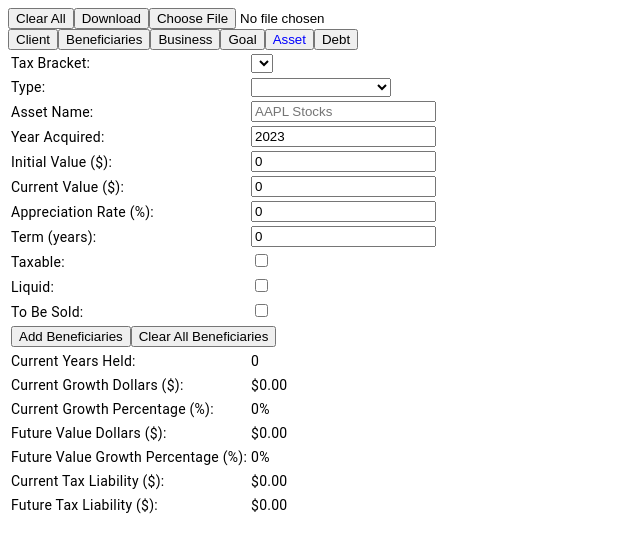
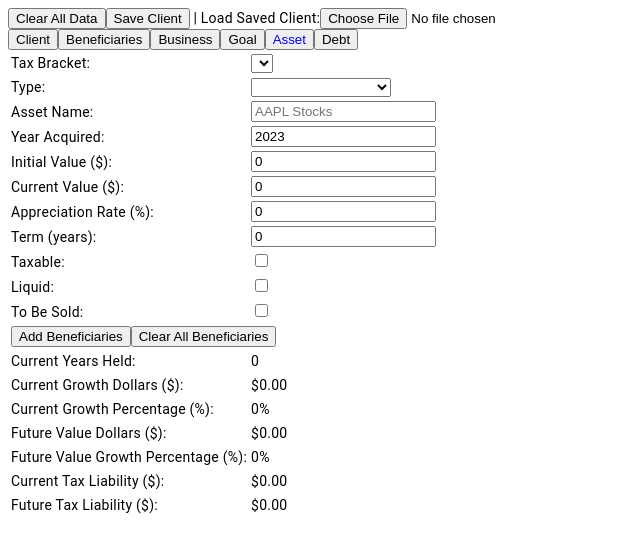
Before and after one commit to ynvtlmr/dynamic-needs-analysis, an Angular app: page /asset in a window 1280 px wide. Shown: the top 552 px of the page, without its empty margins (0-640 px from the left). Built offline with nearby package versions, Linux system fonts and the light colour scheme.

Commit message:
update save interface. prettier formatting

```diff
--- a/src/app/app.component.html
+++ b/src/app/app.component.html
@@ -1,7 +1,7 @@
 <!-- Save app state -->
-<button (click)="clearAllLocalStorage()">Clear All</button>
-<button (click)="downloadLocalStorageAsFile()">Download</button>
-<input type="file" (change)="loadLocalStorageFromFile($event)" />
+<button (click)="clearAllLocalStorage()">Clear All Data</button>
+<button (click)="downloadLocalStorageAsFile()">Save Client</button> | Load Saved
+Client:<input type="file" (change)="loadLocalStorageFromFile($event)" />
 <br />
 <!-- Navigation -->
 <button
--- a/src/app/asset/asset.component.html
+++ b/src/app/asset/asset.component.html
@@ -3,7 +3,11 @@
   <tr>
     <td><label for="taxBracket">Tax Bracket:</label></td>
     <td>
-      <select id="taxBracket" [(ngModel)]="selectedTaxBracket" (ngModelChange)="updateSelectedTaxBracket()">
+      <select
+        id="taxBracket"
+        [(ngModel)]="selectedTaxBracket"
+        (ngModelChange)="updateSelectedTaxBracket()"
+      >
         <option *ngFor="let bracket of taxBrackets" [ngValue]="bracket">
           ${{ bracket.minIncome }} and up - {{ bracket.taxRate * 0.5 }}%
         </option>
@@ -101,7 +105,7 @@
   <!-- Beneficiaries Table -->
   <ng-container *ngIf="beneficiaries.length > 0">
     <tr *ngFor="let beneficiary of beneficiaries; let i = index">
-      <td><input type="text" [(ngModel)]="beneficiary.name"></td>
+      <td><input type="text" [(ngModel)]="beneficiary.name" /></td>
       <td>
         <input
           type="number"
--- a/src/app/asset/asset.component.ts
+++ b/src/app/asset/asset.component.ts
@@ -64,7 +64,10 @@ export class AssetComponent implements OnInit {
     const clientData = this.localStorageService.getItem('client');
     if (clientData?.selectedBracket) {
       const clientBracketMinIncome = clientData.selectedBracket.minIncome;
-      this.taxBrackets = TAX_BRACKETS[new Date().getFullYear()]?.[clientData.province.toUpperCase()] || [];
+      this.taxBrackets =
+        TAX_BRACKETS[new Date().getFullYear()]?.[
+          clientData.province.toUpperCase()
+        ] || [];
       this.selectedTaxBracket = this.taxBrackets.find(
         (bracket: TaxBracket) => bracket.minIncome === clientBracketMinIncome,
       );
```
